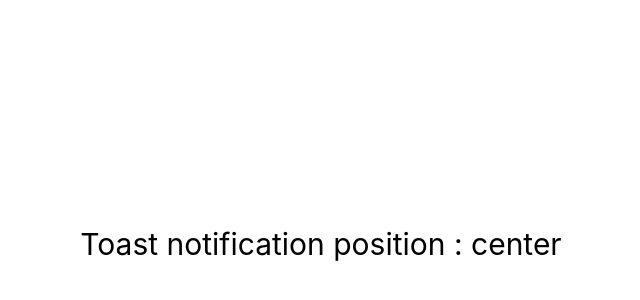
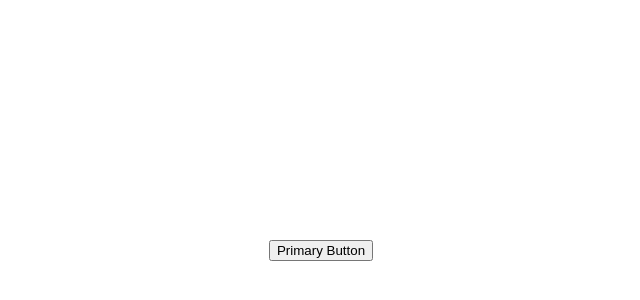
Before and after one commit to poojagarva28/react-with-typescript-basics, a React (Create React App) app: page / in a window 1280 px wide. Shown: the part 156-456 px from the top of the page, without its empty margins (319-959 px from the left). Built offline with nearby package versions, Linux system fonts and the light colour scheme.

Commit message:
html custom element props - ComponentProps

```diff
--- a/src/App.tsx
+++ b/src/App.tsx
@@ -8,6 +8,7 @@ import { UserContextProvider } from "./components/context/UserContext";
 import { Button } from "./components/Events/Button";
 import { Input } from "./components/Events/Input";
 import List from "./components/generics/List";
+import CustomButton from "./components/html/button";
 import DomRef from "./components/ref/DomRef";
 import MutableRef from "./components/ref/MutableRef";
 import RandomNumber from "./components/restriction/RandomNumber";
@@ -131,7 +132,15 @@ function App() {
       {/* <RandomNumber value={10} isPositive /> */}
 
       {/* template literals */}
-      <Toast position="center" />
+      {/* <Toast position="center" /> */}
+
+      {/* html */}
+      <CustomButton
+        variant="primary"
+        onClick={() => console.log("button clicked")}
+      >
+        Primary Button
+      </CustomButton>
     </div>
   );
 }
--- /dev/null
+++ b/src/components/html/button.tsx
@@ -0,0 +1,15 @@
+import React from "react";
+
+type ButtonProps = {
+  variant: "primary" | "secondary";
+} & React.ComponentProps<"button">;
+
+const CustomButton = ({ variant, children, ...rest }: ButtonProps) => {
+  return (
+    <button className={`${variant}`} {...rest}>
+      {children}
+    </button>
+  );
+};
+
+export default CustomButton;
```
Also changed, not shown: src/components/html/input.tsx (added, +9 -0 lines).
